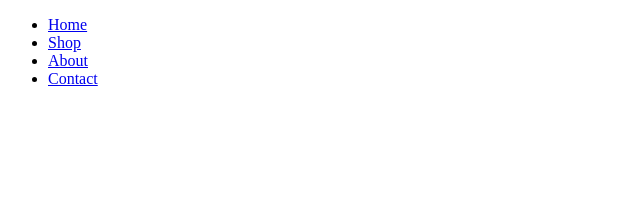
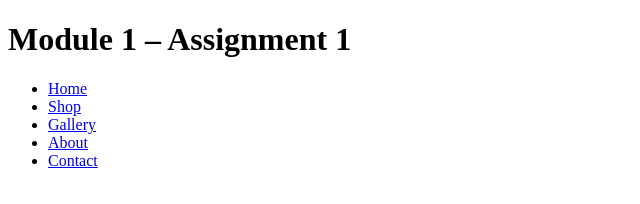
Before and after one commit to cas389/m1-hw1-ju-cheryl, a plain HTML site: page index.html in a window 1280 px wide. Shown: the whole page, without its empty margins (0-640 px from the left). Drawn offline with Linux system fonts and the light colour scheme.

Commit message:
Added h1 to header and fifth link to nav bar

```diff
--- a/index.html
+++ b/index.html
@@ -8,10 +8,12 @@
   <body>
 
     <header>
+      <h1>Module 1 – Assignment 1</h1>
         <nav>
           <ul>
             <li><a href="#">Home</a></li>
             <li><a href="#">Shop</a></li>
+            <li><a href="#">Gallery</a></li>
             <li><a href="#">About</a></li>
             <li><a href="#">Contact</a></li>
           </ul>
```
